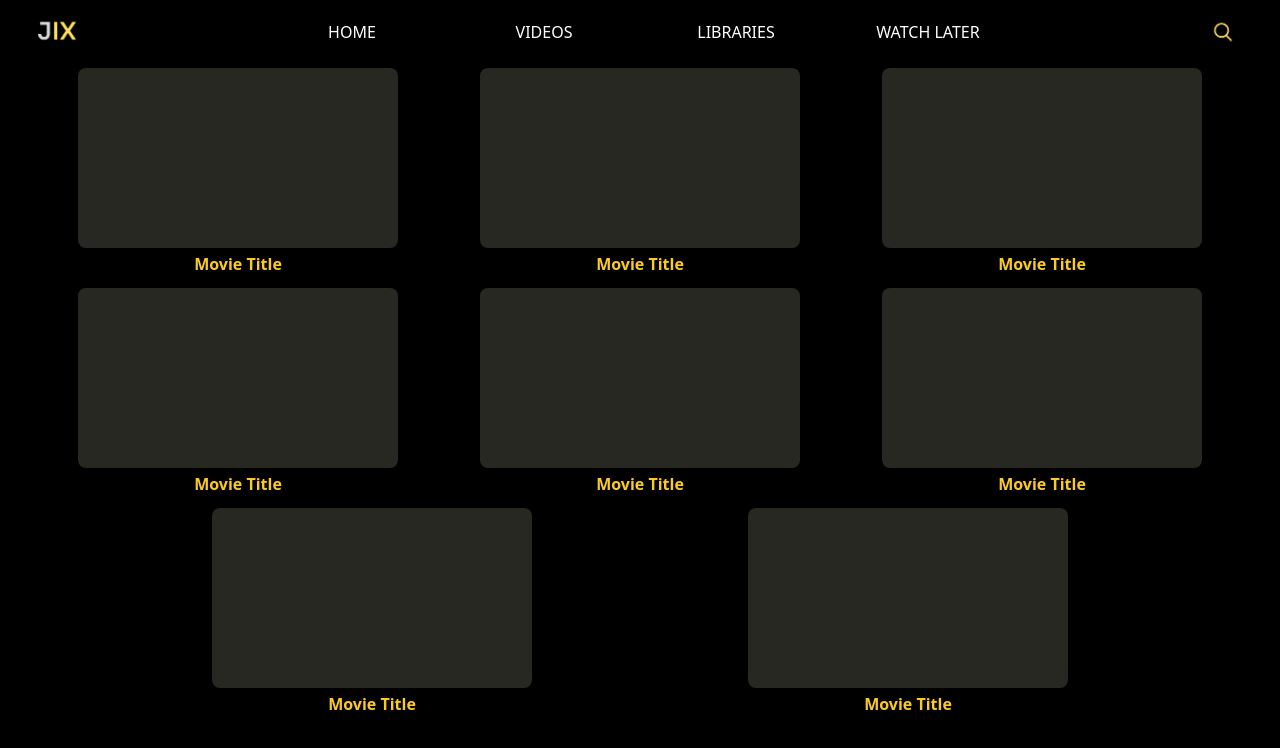
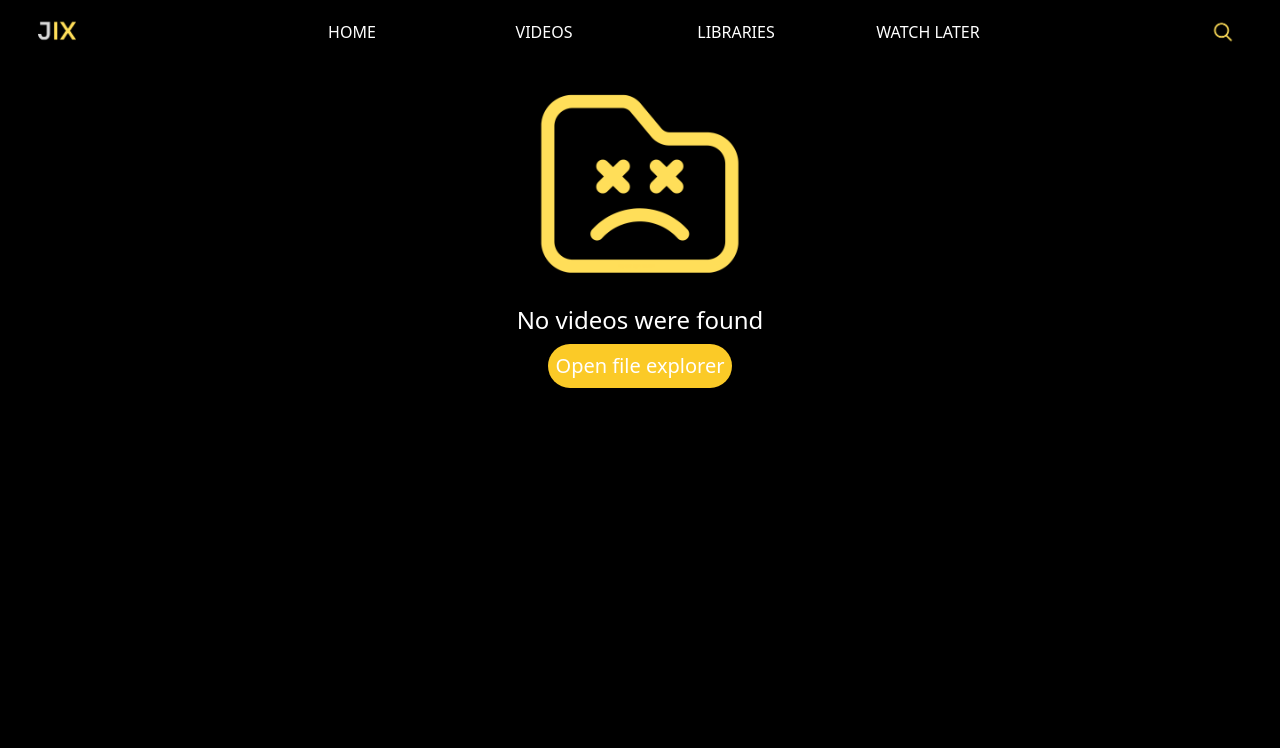
Before and after one commit to JordiWeber123/Jix, a React (Vite) app: page /Videos in a window 1280 px wide. Shown: the top 748 px of the page. Built offline with nearby package versions, Linux system fonts and the light colour scheme.

Commit message:
Variable movies skeleton

```diff
--- a/src/pages/Videos.tsx
+++ b/src/pages/Videos.tsx
@@ -1,19 +1,25 @@
-import { useState } from 'react'
-import MovieCard from '../components/MovieCard'
+import MovieCard from '../components/MovieCard.tsx'
+import Movie from '../Movie.tsx'
+import NotFound from "../assets/NotFound.png"
 
 function Videos() {
-	const [count, setCount] = useState(0)
+	const movies :Movie[] = [
+	]
+	if (movies.length === 0) {
+		return (<div className="flex justify-center w-full h-full">
+			<div className='w-1/3 h-1/3 flex-col'>
+				<img src={NotFound} className='object-contain' />
+				<p className='text-white text-2xl'>No videos were found</p>
+				<button className='text-white bg-[#fbca27] text-start text-xl rounded-4xl p-2 m-2'>Open file explorer</button>
+			</div>
+		</div> )
+	}
+
 	return (
 		<div className="flex justify-evenly flex-wrap">
-			<MovieCard/>
-			<MovieCard/>
-			<MovieCard/>
-			<MovieCard/>
-			<MovieCard/>
-			<MovieCard/>
-			<MovieCard/>
-			<MovieCard/>
-
+			{movies.map((movie) => (
+				<MovieCard movie={movie}/>
+			))}
 		</div>
 	)
 }
```
Also changed, not shown: src/assets/NotFound.png (added).
